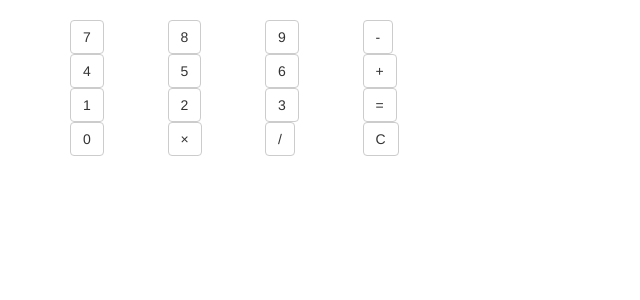
After one commit to gaborKriger/practice-javascript-to-pa, a Flask app: page /calc in a window 1280 px wide. The commit adds this page. Shown: the top 300 px of the page, without its empty margins (0-640 px from the left). Run offline with Flask 2, Linux system fonts and the light colour scheme; some libraries are stand-ins or nearby versions.

Commit message:
home_page

```diff
--- a/server.py
+++ b/server.py
@@ -7,6 +7,11 @@ app = Flask(__name__)
 @app.route('/')
 def home_page():
     return render_template('index.html')
+
+
+@app.route('/calc')
+def calc():
+    return render_template('calc.html')
 
 
 @app.route('/table')
--- /dev/null
+++ b/static/javascript/calc.js
@@ -0,0 +1,18 @@
+function reply_click(clicked_id) {
+    buttons(clicked_id);
+}
+
+
+function buttons(clicked_id) {
+    let screen = document.querySelector('#screen');
+
+    if (clicked_id != '=') {
+
+        screen.innerText += clicked_id;
+
+    } else {
+
+        let result = eval(screen.innerText);
+        screen.innerText = result;
+    }
+}
--- /dev/null
+++ b/templates/calc.html
@@ -0,0 +1,78 @@
+<!DOCTYPE html>
+<html lang="en">
+<head>
+    <meta charset="UTF-8">
+    <title>Calculator</title>
+    <meta name="viewport" content="width=device-width, initial-scale=1">
+    <link rel="stylesheet" href="https://maxcdn.bootstrapcdn.com/bootstrap/3.3.7/css/bootstrap.min.css">
+    <script src="https://ajax.googleapis.com/ajax/libs/jquery/3.3.1/jquery.min.js"></script>
+    <script src="https://maxcdn.bootstrapcdn.com/bootstrap/3.3.7/js/bootstrap.min.js"></script>
+
+    <script src="static/javascript/calc.js" defer></script>
+</head>
+<body>
+
+
+<div class="container">
+    <div id="screen" class="row">
+        <h1></h1>
+    </div>
+    <div class="row">
+        <div class="col-sm-1">
+            <button id="7" type="button" class="btn btn-default" onClick="reply_click(this.id)">7</button>
+        </div>
+        <div class="col-sm-1">
+            <button id="8" type="button" class="btn btn-default" onClick="reply_click(this.id)">8</button>
+        </div>
+        <div  class="col-sm-1">
+            <button id="9" type="button" class="btn btn-default" onClick="reply_click(this.id)">9</button>
+        </div>
+        <div  class="col-sm-1">
+            <button id="-" type="button" class="btn btn-default" onClick="reply_click(this.id)">-</button>
+        </div>
+    </div>
+    <div class="row">
+        <div  class="col-sm-1">
+            <button id="4" type="button" class="btn btn-default" onClick="reply_click(this.id)">4</button>
+        </div>
+        <div  class="col-sm-1">
+            <button id="5" type="button" class="btn btn-default" onClick="reply_click(this.id)">5</button>
+        </div>
+        <div  class="col-sm-1">
+            <button id="6" type="button" class="btn btn-default" onClick="reply_click(this.id)">6</button>
+        </div>
+        <div  class="col-sm-1">
+            <button id="+" type="button" class="btn btn-default" onClick="reply_click(this.id)">+</button>
+        </div>
+    </div>
+    <div class="row">
+        <div class="col-sm-1">
+            <button id="1" type="button" class="btn btn-default" onClick="reply_click(this.id)">1</button>
+        </div>
+        <div class="col-sm-1">
+            <button id="2" type="button" class="btn btn-default" onClick="reply_click(this.id)">2</button>
+        </div>
+        <div class="col-sm-1">
+            <button id="3" type="button" class="btn btn-default" onClick="reply_click(this.id)">3</button>
+        </div>
+        <div class="col-sm-1">
+            <button id="=" type="button" class="btn btn-default" onClick="reply_click(this.id)">=</button>
+        </div>
+    </div>
+    <div class="row">
+        <div class="col-sm-1">
+            <button id="0" type="button" class="btn btn-default" onClick="reply_click(this.id)">0</button>
+        </div>
+        <div class="col-sm-1">
+            <button id="×" type="button" class="btn btn-default" onClick="reply_click(this.id)">×</button>
+        </div>
+        <div class="col-sm-1">
+            <button id="/" type="button" class="btn btn-default" onClick="reply_click(this.id)">/</button>
+        </div>
+        <div class="col-sm-1">
+            <button id="C" type="button" class="btn btn-default" onClick="reply_click(this.id)">C</button>
+        </div>
+    </div>
+</div>
+</body>
+</html>
--- a/templates/index.html
+++ b/templates/index.html
@@ -53,6 +53,10 @@
                     </thead>
                     <tbody>
                     <tr>
+                        <td><a href="{{ url_for('calc') }}">Calculator</a></td>
+                        <td>Simple calculator with js.</td>
+                    </tr>
+                    <tr>
                         <td><a href="{{ url_for('change_color') }}">Change color</a></td>
                         <td>If mouse enter the first column row, change a second column color.</td>
                     </tr>
```
